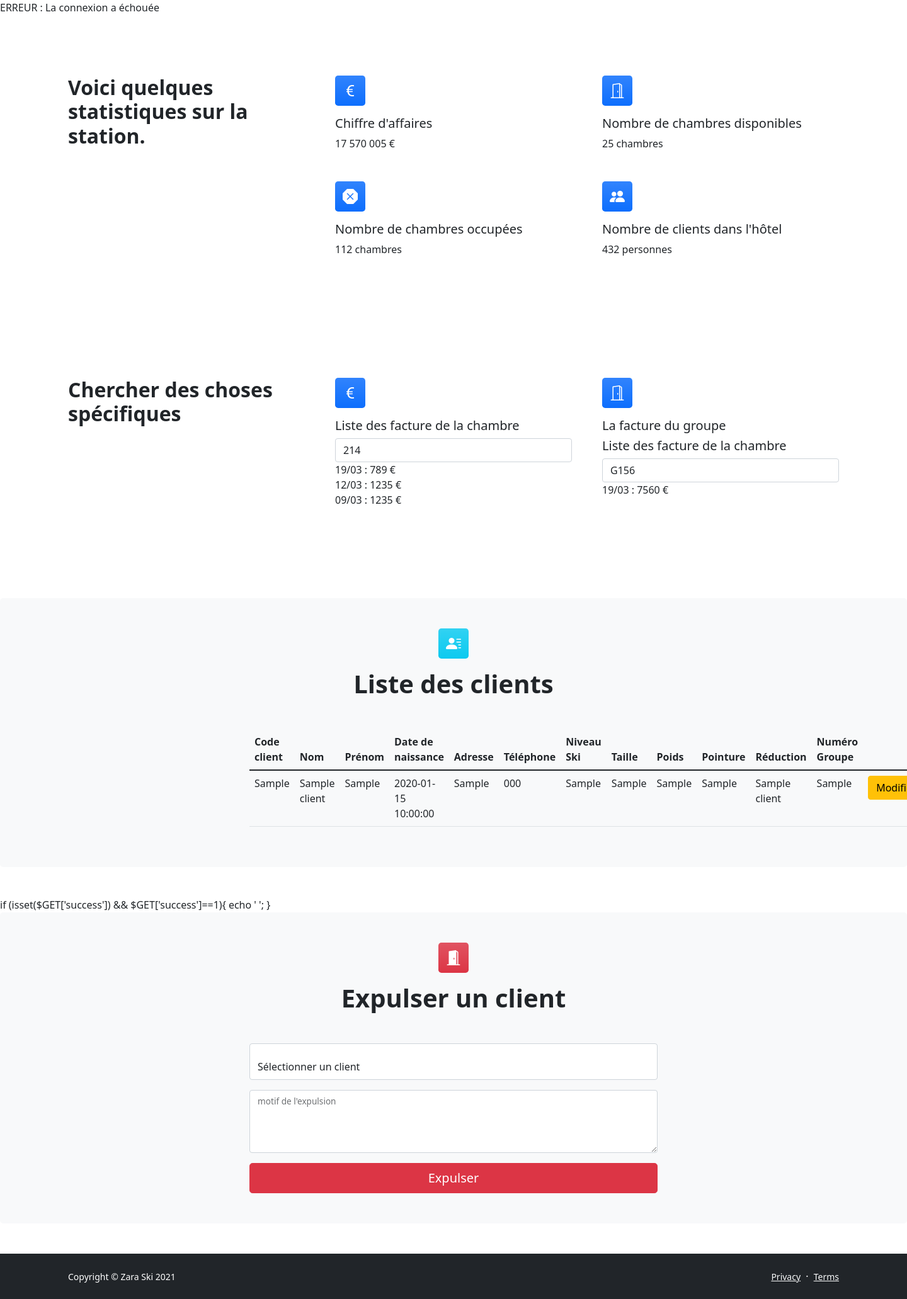
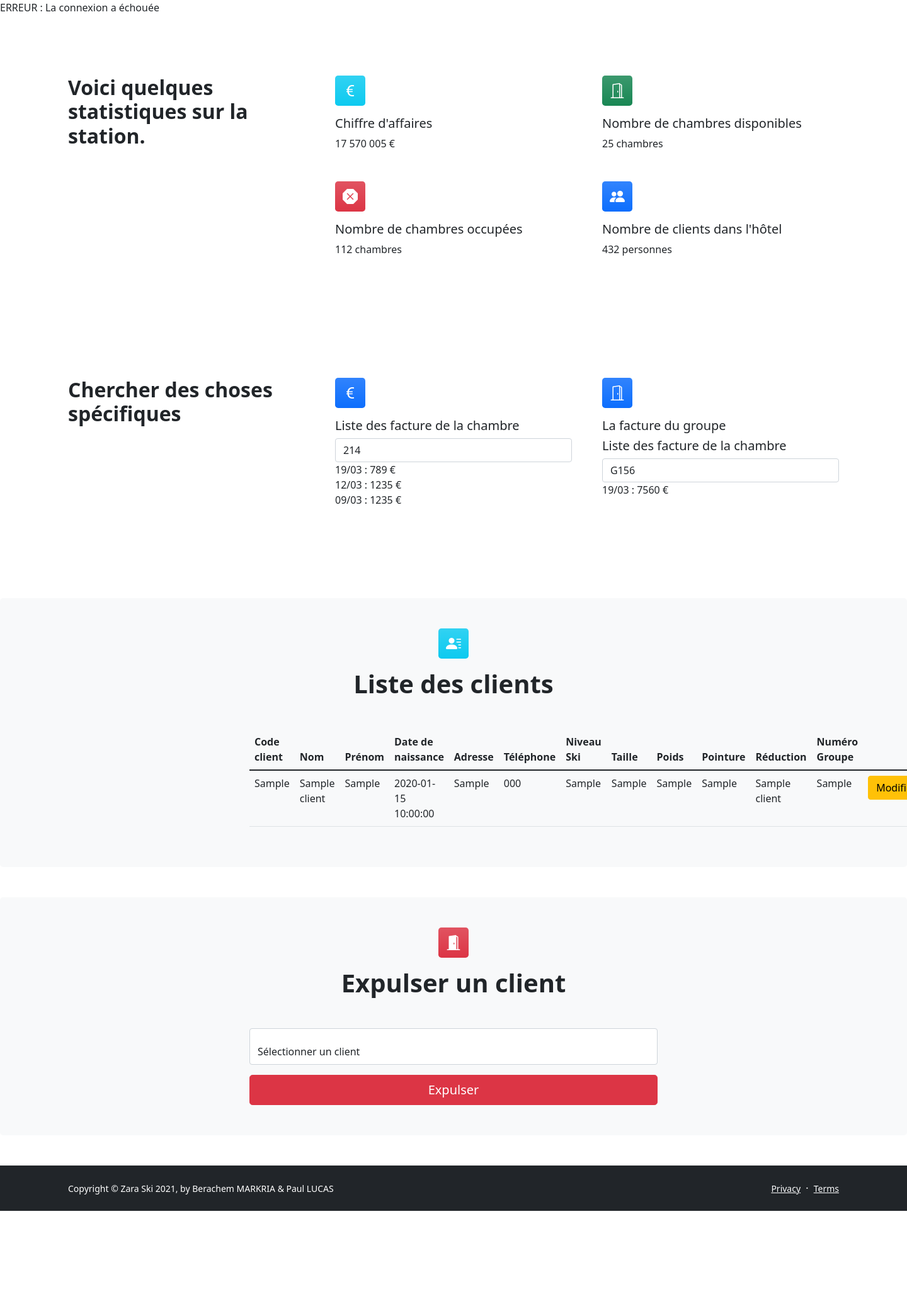
Before and after one commit to Berachem/Ski-Low-Cost, a PHP site: page /manager.php in a window 1440 px wide; the page is wider, and only the part inside the window is pictured. Shown: the part 91-2154 px from the top of that part at 63% size. After the commit the page ends 2014 px from the top of that part, so only its background shows below. Run offline with PHP 8.4, Linux system fonts and the light colour scheme; tables that the repository leaves empty or names only in its code hold one stand-in row (values such as "Sample post"); some libraries are stand-ins or nearby versions.

Commit message:
changements couleurs et redirections

```diff
--- a/includes/footer.inc.html
+++ b/includes/footer.inc.html
@@ -2,7 +2,7 @@
 <footer class="bg-dark py-4 mt-auto">
     <div class="container px-5">
         <div class="row align-items-center justify-content-between flex-column flex-sm-row">
-            <div class="col-auto"><div class="small m-0 text-white">Copyright &copy; Zara Ski 2021</div></div>
+            <div class="col-auto"><div class="small m-0 text-white">Copyright &copy; Zara Ski 2021, by Berachem MARKRIA & Paul LUCAS</div></div>
             <div class="col-auto">
                 <a class="link-light small" href="#!">Privacy</a>
                 <span class="text-white mx-1">&middot;</span>
--- a/includes/header.inc.html
+++ b/includes/header.inc.html
@@ -5,9 +5,9 @@
         <meta name="viewport" content="width=device-width, initial-scale=1, shrink-to-fit=no" />
         <meta name="description" content="" />
         <meta name="author" content="" />
-        <title>Station de Ski</title>
+        <title>Zarza Ski</title>
         <!-- Favicon-->
-        <link rel="icon" type="image/x-icon" href="assets/favicon.ico" />
+        <link rel="icon" type="image/x-icon" href="https://cdn-icons-png.flaticon.com/512/912/912740.png" />
         <!-- Bootstrap icons-->
         <link href="https://cdn.jsdelivr.net/npm/bootstrap-icons@1.5.0/font/bootstrap-icons.css" rel="stylesheet" />
         <!-- Core theme CSS (includes Bootstrap)-->
--- a/index.php
+++ b/index.php
@@ -28,7 +28,7 @@ include('includes/header.inc.html')
                         <div class="col-lg-8">
                             <div class="row gx-5 row-cols-1 row-cols-md-2">
                                 <div class="col mb-5 h-100">
-                                    <div class="feature bg-primary bg-gradient text-white rounded-3 mb-3"><i class="bi bi-snow2"></i></div>
+                                    <div class="feature bg-info bg-gradient text-white rounded-3 mb-3"><i class="bi bi-snow2"></i></div>
                                     <h2 class="h5">Formule Tout compris</h2>
                                     <p class="mb-0">Venez skiez avec la formule Tout compris qui vous offre la location de ski.</p>
                                 </div>
@@ -38,12 +38,12 @@ include('includes/header.inc.html')
                                     <p class="mb-0">Des prix adaptés en fonctions de vos préférences de séjour.</p>
                                 </div>
                                 <div class="col mb-5 mb-md-0 h-100">
-                                    <div class="feature bg-primary bg-gradient text-white rounded-3 mb-3"><i class="bi bi-image-alt"></i></div>
+                                    <div class="feature bg-success bg-gradient text-white rounded-3 mb-3"><i class="bi bi-image-alt"></i></div>
                                     <h2 class="h5">Une vue inoubliable</h2>
                                     <p class="mb-0">Choisissez la vue de fenêtre pour un séjour unique!</p>
                                 </div>
                                 <div class="col h-100">
-                                    <div class="feature bg-primary bg-gradient text-white rounded-3 mb-3"><i class="bi bi-people-fill"></i></div>
+                                    <div class="feature bg-secondary bg-gradient text-white rounded-3 mb-3"><i class="bi bi-people-fill"></i></div>
                                     <h2 class="h5">Formez un groupe </h2>
                                     <p class="mb-0">Organisez un voyage avec votre famille ou vos amis.</p>
                                 </div>
--- a/manager.php
+++ b/manager.php
@@ -11,17 +11,17 @@ include('php/connexion.inc.php');
                         <div class="col-lg-8">
                             <div class="row gx-5 row-cols-1 row-cols-md-2">
                                 <div class="col mb-5 h-100">
-                                    <div class="feature bg-primary bg-gradient text-white rounded-3 mb-3"><i class="bi bi-currency-euro"></i></div>
+                                    <div class="feature bg-info bg-gradient text-white rounded-3 mb-3"><i class="bi bi-currency-euro"></i></div>
                                     <h2 class="h5">Chiffre d'affaires</h2>
                                     <p class="mb-0">17 570 005 €</p>
                                 </div>
                                 <div class="col mb-5 h-100">
-                                    <div class="feature bg-primary bg-gradient text-white rounded-3 mb-3"><i class="bi bi-door-open"></i></div>
+                                    <div class="feature bg-success bg-gradient text-white rounded-3 mb-3"><i class="bi bi-door-open"></i></div>
                                     <h2 class="h5">Nombre de chambres disponibles</h2>
                                     <p class="mb-0">25 chambres</p>
                                 </div>
                                 <div class="col mb-5 mb-md-0 h-100">
-                                    <div class="feature bg-primary bg-gradient text-white rounded-3 mb-3"><i class="bi bi-x-octagon-fill"></i></div>
+                                    <div class="feature bg-danger bg-gradient text-white rounded-3 mb-3"><i class="bi bi-x-octagon-fill"></i></div>
                                     <h2 class="h5">Nombre de chambres occupées</h2>
                                     <p class="mb-0">112 chambres</p>
                                 </div>
@@ -129,22 +129,6 @@ include('php/connexion.inc.php');
             </div>
 
 
-
-            if (isset($GET['success']) &&
-            $GET['success']==1){
-                echo '
-                <div class="d-none" id="submitSuccessMessage">
-                <div class="text-center mb-3">
-                    <div class="alert alert-success" role="alert">
-                        C est envoyé... Merci :)
-                    </div>
-                </div>
-            </div>
-                ';
-
-                            }
-
-
              <!-- Kick form-->
              <div class="bg-light rounded-3 py-5 px-4 px-md-5 mb-5">
                 <div class="text-center mb-5">
@@ -176,11 +160,6 @@ include('php/connexion.inc.php');
                                 ?>
                                 </select>
                             </div>
-                            <div class="form-floating mb-3">
-                                <textarea class="form-control" name="" id="" cols="30" rows="15" style="height: 100px;"></textarea>
-                                <label for="name">motif de l'expulsion</label>
-                            </div>
-
 
                             <!-- Submit success message-->
                             <!---->
@@ -194,11 +173,6 @@ include('php/connexion.inc.php');
                                     <a href="https://startbootstrap.com/solution/contact-forms">https://startbootstrap.com/solution/contact-forms</a>
                                 </div>
                             </div>
-                            <!-- Submit error message-->
-                            <!---->
-                            <!-- This is what your users will see when there is-->
-                            <!-- an error submitting the form-->
-                            <div class="d-none" id="submitErrorMessage"><div class="text-center text-danger mb-3">Error sending message!</div></div>
                             <!-- Submit Button-->
                             <div class="d-grid"><button class="btn btn-danger btn-lg" id="submitButton" type="submit">Expulser</button></div>
                         </form>
```
Also changed, not shown: php/clientconnect.php (+4 -5 lines), assets/favicon.ico (deleted).
